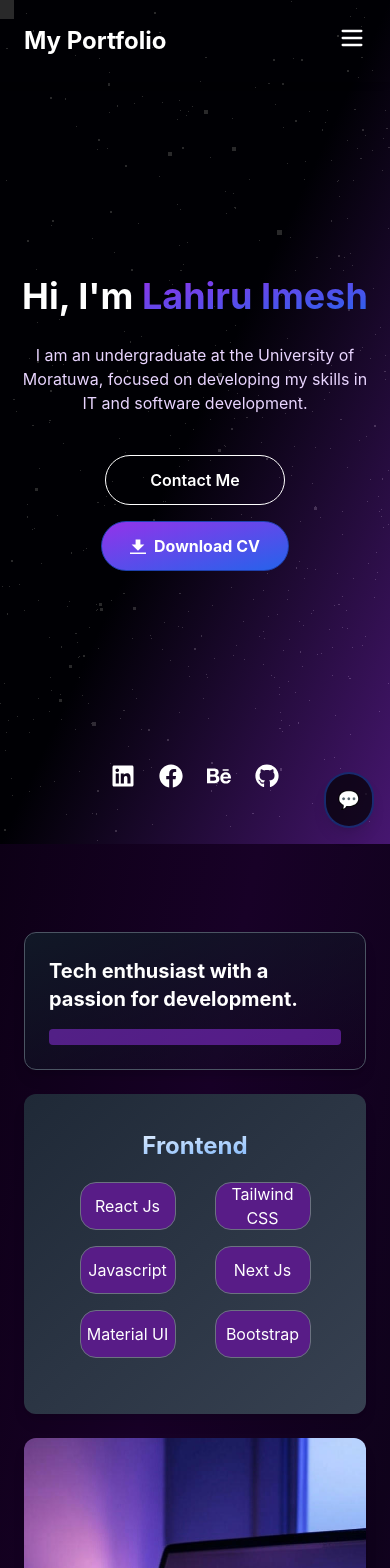
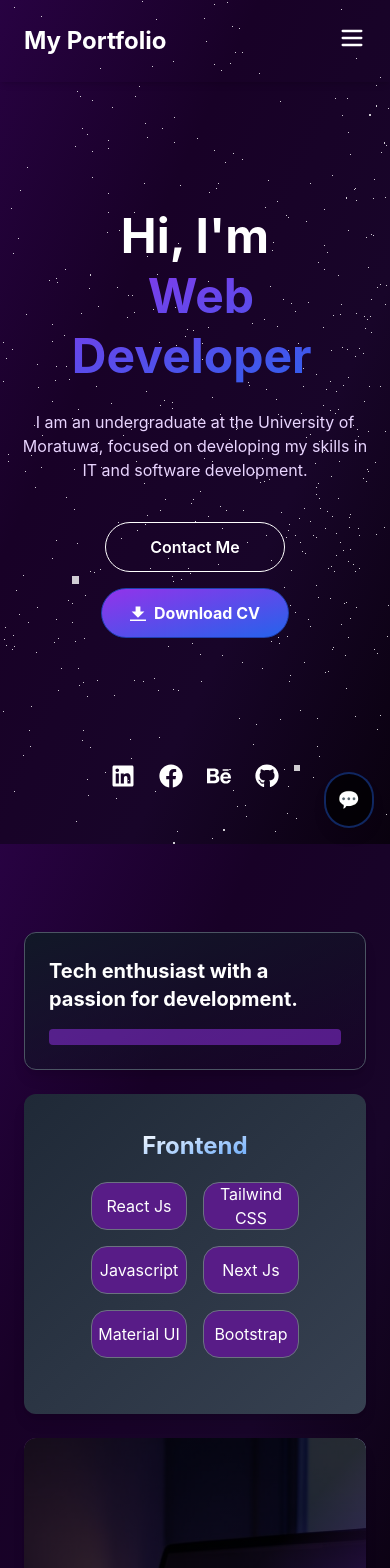
Before and after one commit to lahiruimesh/My-Portfolio-V2, a React (Create React App) app: page / in a window 390 px wide. Shown: the top 1568 px of the page. Built offline with nearby package versions, Linux system fonts and the light colour scheme.

Commit message:
Add frame motion and made some changes for styles

```diff
--- a/package.json
+++ b/package.json
@@ -6,14 +6,17 @@
   "dependencies": {
     "@emailjs/browser": "^4.4.1",
     "cra-template": "1.2.0",
-    "framer-motion": "^12.4.3",
+    "framer-motion": "^12.23.12",
     "lucide-react": "^0.475.0",
     "react": "^19.0.0",
     "react-dom": "^19.0.0",
     "react-ga4": "^2.1.0",
     "react-icons": "^5.4.0",
+    "react-intersection-observer": "^9.16.0",
     "react-router-dom": "^7.6.3",
     "react-scripts": "^5.0.1",
+    "react-simple-typewriter": "^5.0.1",
+    "react-type-animation": "^3.2.0",
     "react-typed": "^2.0.12",
     "three": "^0.173.0",
     "web-vitals": "^4.2.4"
--- a/src/App.css
+++ b/src/App.css
@@ -36,3 +36,12 @@
     transform: rotate(360deg);
   }
 }
+
+/* In App.css */
+.parallax-gradient-bg {
+  background-image: linear-gradient(to bottom right, rgb(40, 2, 66), rgb(24, 1, 39), rgb(24, 5, 41), rgb(9, 1, 14));
+  background-attachment: fixed;
+  background-position: center;
+  background-repeat: no-repeat;
+  background-size: cover;
+}
--- a/src/App.js
+++ b/src/App.js
@@ -13,8 +13,9 @@ import GalaxyBackground from "./Components/GalaxyBackground";
 
 function App() {
   return (
-    <div>
+    <div className='relative'>
       <Navbar />
+      <div className="parallax-gradient-bg scroll-smooth">
       <GalaxyBackground />
       <Chatbot />
       <Hero />
@@ -24,9 +25,16 @@ function App() {
         <Education />
         <BeyondWorks />
         <Contact />
+      </div>
       <Footer />
     </div>
   );
 }
 
 export default App;
+
+
+/*style={{
+        backgroundImage:  "linear-gradient(to bottom right,rgb(13, 0, 22),rgb(24, 1, 39),rgb(15, 2, 27),rgb(35, 0, 59))",
+        backgroundColor: '#000015' // fallback color
+      }} */
--- a/src/Components/About.js
+++ b/src/Components/About.js
@@ -1,161 +1,207 @@
-import React, { useState, useEffect } from 'react';
-import image1 from '../Assets/image2.jpg';
-import image2 from '../Assets/image3.jpg';
+import React, { useState, useEffect } from "react";
+import { motion, AnimatePresence } from "framer-motion";
+import image1 from "../Assets/image2.jpg";
+import image2 from "../Assets/image3.jpg";
 
 const About = () => {
-  // State to manage the current slide
   const [currentSlide, setCurrentSlide] = useState(0);
   const totalSlides = 6;
 
-  // Effect to handle slide transitions every 3 seconds
   useEffect(() => {
     const interval = setInterval(() => {
       setCurrentSlide((prevSlide) => (prevSlide + 1) % totalSlides);
     }, 5000);
-
-    // Cleanup the interval on component unmount
     return () => clearInterval(interval);
   }, [totalSlides]);
 
+  // Variants for slide animation
+  const slideVariants = {
+    enter: (direction) => ({
+      x: direction > 0 ? "100%" : "-100%",
+      opacity: 0,
+    }),
+    center: {
+      x: 0,
+      opacity: 1,
+    },
+    exit: (direction) => ({
+      x: direction > 0 ? "-100%" : "100%",
+      opacity: 0,
+    }),
+  };
+
+  // Track slide direction for smooth slide animations
+  const [direction, setDirection] = React.useState(0);
+
+  useEffect(() => {
+    setDirection(1); // always slide left to right for simplicity, you can customize
+  }, [currentSlide]);
+
   return (
-    <section id="about" className="bg-black text-white items-center justify-center min-h-screen" style={{
-      backgroundImage:  "linear-gradient(to bottom right,rgb(13, 0, 22),rgb(24, 1, 39),rgb(15, 2, 27),rgb(35, 0, 59))",
-      backgroundColor: '#000015' // fallback color
-    }}>
-
+    <section
+      id="about"
+      className="text-white z-10 items-center justify-center min-h-screen"
+    >
       <div className="container mx-auto flex flex-col gap-6 p-6">
         {/* First Row: Card 1, Card 3 (left), Card 2 (right) */}
         <div className="flex flex-col md:flex-row mt-16 gap-6">
           {/* Left Section: Card 1 and Card 3 */}
           <div className="flex flex-col gap-6 w-full md:w-2/5">
             {/* Card 1 */}
-            <div className="bg-gradient-to-br from-gray-900 to-gray rounded-xl border border-gray-600 p-6 shadow-lg h-30">
-              <h2 className="text-xl font-bold">Tech enthusiast with a passion for development.</h2>
+            <motion.div
+              initial={{ opacity: 0, y: 20 }}
+              whileInView={{ opacity: 1, y: 0 }}
+              viewport={{ once: true }}
+              transition={{ duration: 0.7 }}
+              className="bg-gradient-to-br from-gray-900 to-gray rounded-xl border border-gray-600 p-6 shadow-lg h-30"
+            >
+              <h2 className="text-xl font-bold">
+                Tech enthusiast with a passion for development.
+              </h2>
               <div className="h-4 bg-purple-600 rounded mt-4 opacity-50"></div>
-            </div>
+            </motion.div>
 
             {/* Card 3 with Slides */}
-              <div className="bg-gradient-to-br from-gray-800 to-gray-700 rounded-xl p-6 shadow-lg h-80 md:h-60 overflow-hidden">
-              <div className="mt-3 relative w-full h-20">
-                {/* Slide Container */}
+            <div className="bg-gradient-to-br from-gray-800 to-gray-700 rounded-xl p-6 shadow-lg h-80 md:h-60 overflow-hidden relative">
+              <AnimatePresence initial={false} custom={direction}>
+                <motion.div
+                  key={currentSlide}
+                  custom={direction}
+                  variants={slideVariants}
+                  initial="enter"
+                  animate="center"
+                  exit="exit"
+                  transition={{ duration: 0.5, ease: "easeInOut" }}
+                  className="absolute top-0 left-0 w-full h-full flex flex-col justify-center items-center text-center px-6"
+                >
+                  {/* Slide content based on currentSlide */}
+                  {currentSlide === 0 && (
+                    <h2 className="text-3xl font-bold mt-4 mx-5">
+                      Here are some{" "}
+                      <span className="text-3xl font-bold bg-gradient-to-br from-white to-blue-400 text-transparent bg-clip-text">
+                        skills{" "}
+                      </span>
+                      I’ve
+                      <br />
+                      been honing over the past 3 years
+                    </h2>
+                  )}
+                  {currentSlide === 1 && (
+                    <>
+                      <h2 className="text-2xl font-bold bg-gradient-to-br from-white to-blue-400 text-transparent bg-clip-text">
+                        Frontend
+                      </h2>
+                      <div className="m-5 grid grid-cols-2 md:grid-cols-3 justify-items-center gap-4">
+                        {[
+                          "React Js",
+                          "Tailwind CSS",
+                          "Javascript",
+                          "Next Js",
+                          "Material UI",
+                          "Bootstrap",
+                        ].map((skill) => (
                           <div
-                  className="w-full md:h-full flex transition-transform duration-500 ease-in-out"
-                  style={{ transform: `translateX(-${currentSlide * 100}%)` }}
+                            key={skill}
+                            className="bg-purple-900 w-[6rem] h-12 border rounded-2xl border-gray-500 flex items-center justify-center"
                           >
-                  {/* Slide 1 */}
-                  <div className="w-full flex-shrink-0 text-center">
-                  <h2 className="text-3xl font-bold mt-4 ml-5 mr-5">Here are some <span className='text-3xl font-bold bg-gradient-to-br from-white to-blue-400 text-transparent bg-clip-text'>skills </span> I’ve <br />been honing over the past 3 years</h2>
+                            <h3 className="text-white text-base">{skill}</h3>
                           </div>
-                  {/* Slide 2 */}
-                  <div className="w-full flex-shrink-0 text-center">
-                    <h2 className="text-2xl font-bold bg-gradient-to-br from-white to-blue-400 text-transparent bg-clip-text">Frontend</h2>
-                      <div className='m-5 grid grid-cols-2 md:grid-cols-3 justify-items-center gap-4'>
-                        <div className="bg-purple-900 w-[6rem] h-12 border rounded-2xl border-gray-500 flex items-center justify-center">
-                            <h3 className="text-white text-base">React Js</h3>
+                        ))}
                       </div>
-                        <div className="bg-purple-900 w-[6rem] h-12 border rounded-2xl border-gray-500 flex items-center justify-center">
-                            <h3 className="text-white text-base">Tailwind CSS</h3>
+                    </>
+                  )}
+                  {currentSlide === 2 && (
+                    <>
+                      <h2 className="text-2xl font-bold bg-gradient-to-br from-white to-blue-400 text-transparent bg-clip-text">
+                        Backend
+                      </h2>
+                      <div className="m-5 grid grid-cols-2 md:grid-cols-3 justify-items-center gap-4">
+                        {[
+                          "Node Js",
+                          "MongoDB",
+                          "Express Js",
+                          "Nest Js",
+                          "MySQL",
+                        ].map((skill) => (
+                          <div
+                            key={skill}
+                            className="bg-purple-900 w-[6rem] h-12 border rounded-2xl border-gray-500 flex items-center justify-center"
+                          >
+                            <h3 className="text-white text-base">{skill}</h3>
                           </div>
-                        <div className="bg-purple-900 w-[6rem] h-12 border rounded-2xl border-gray-500 flex items-center justify-center">
-                            <h3 className="text-white text-base">Javascript</h3>
+                        ))}
                       </div>
-                        <div className="bg-purple-900 w-[6rem] h-12 border rounded-2xl border-gray-500 flex items-center justify-center">
-                            <h3 className="text-white text-base">Next Js</h3>
+                    </>
+                  )}
+                  {currentSlide === 3 && (
+                    <>
+                      <h2 className="text-2xl font-bold bg-gradient-to-br from-white to-blue-400 text-transparent bg-clip-text">
+                        Programming
+                      </h2>
+                      <div className="m-5 grid grid-cols-2 md:grid-cols-3 justify-items-center gap-4">
+                        {["C", "C#", "Java"].map((skill) => (
+                          <div
+                            key={skill}
+                            className="bg-purple-900 w-[6rem] h-12 border rounded-2xl border-gray-500 flex items-center justify-center"
+                          >
+                            <h3 className="text-white text-base">{skill}</h3>
                           </div>
-                        <div className="bg-purple-900 w-[6rem] h-12 border rounded-2xl border-gray-500 flex items-center justify-center">
-                            <h3 className="text-white text-base">Material UI</h3>
+                        ))}
                       </div>
-                        <div className="bg-purple-900 w-[6rem] h-12 border rounded-2xl border-gray-500 flex items-center justify-center">
-                            <h3 className="text-white text-base">Bootstrap</h3>
+                    </>
+                  )}
+                  {currentSlide === 4 && (
+                    <>
+                      <h2 className="text-2xl font-bold bg-gradient-to-br from-white to-blue-400 text-transparent bg-clip-text">
+                        Design
+                      </h2>
+                      <div className="m-5 grid grid-cols-2 md:grid-cols-3 justify-items-center gap-4">
+                        {["Photoshop", "Illustrator", "Figma", "Canva"].map(
+                          (skill) => (
+                            <div
+                              key={skill}
+                              className="bg-purple-900 w-[6rem] h-12 border rounded-2xl border-gray-500 flex items-center justify-center"
+                            >
+                              <h3 className="text-white text-base">{skill}</h3>
+                            </div>
+                          )
+                        )}
+                      </div>
+                    </>
+                  )}
+                  {currentSlide === 5 && (
+                    <>
+                      <h2 className="text-2xl font-bold bg-gradient-to-br from-white to-blue-400 text-transparent bg-clip-text">
+                        Tools & Platforms
+                      </h2>
+                      <div className="m-5 grid grid-cols-2 md:grid-cols-3 justify-items-center gap-4">
+                        {["VS Code", "Postman", "Git", "Github"].map((skill) => (
+                          <div
+                            key={skill}
+                            className="bg-purple-900 w-[6rem] h-12 border rounded-2xl border-gray-500 flex items-center justify-center"
+                          >
+                            <h3 className="text-white text-base">{skill}</h3>
+                          </div>
+                        ))}
+                      </div>
+                    </>
+                  )}
+                </motion.div>
+              </AnimatePresence>
             </div>
           </div>
-                  </div>
-                  {/* Slide 3 */}
-                  <div className="w-full flex-shrink-0 text-center">
-                    <h2 className="text-2xl font-bold bg-gradient-to-br from-white to-blue-400 text-transparent bg-clip-text">Backend</h2>
-                      <div className='m-5 grid grid-cols-2 md:grid-cols-3 justify-items-center gap-4'>
-                        <div className="bg-purple-900 w-[6rem] h-12 border rounded-2xl border-gray-500 flex items-center justify-center">
-                            <h3 className="text-white text-base">Node Js</h3>
-                        </div>
-                        <div className="bg-purple-900 w-[6rem] h-12 border rounded-2xl border-gray-500 flex items-center justify-center">
-                            <h3 className="text-white text-base">MongoDB</h3>
-                        </div>
-                        <div className="bg-purple-900 w-[6rem] h-12 border rounded-2xl border-gray-500 flex items-center justify-center">
-                            <h3 className="text-white text-base">Express Js</h3>
-                        </div>
-                        <div className="bg-purple-900 w-[6rem] h-12 border rounded-2xl border-gray-500 flex items-center justify-center">
-                            <h3 className="text-white text-base">Nest Js</h3>
-                        </div>
-                        <div className="bg-purple-900 w-[6rem] h-12 border rounded-2xl border-gray-500 flex items-center justify-center">
-                            <h3 className="text-white text-base">MySQL</h3>
-                        </div>
-                      </div>
-                  </div>
-                  {/* Slide 4 */}
-                  <div className="w-full flex-shrink-0 text-center">
-                    <h2 className="text-2xl font-bold bg-gradient-to-br from-white to-blue-400 text-transparent bg-clip-text">Programming</h2>
-                      <div className='m-5 grid grid-cols-2 md:grid-cols-3 justify-items-center gap-4'>
-                        <div className="bg-purple-900 w-[6rem] h-12 border rounded-2xl border-gray-500 flex items-center justify-center">
-                            <h3 className="text-white text-base">C</h3>
-                        </div>
-                        <div className="bg-purple-900 w-[6rem] h-12 border rounded-2xl border-gray-500 flex items-center justify-center">
-                            <h3 className="text-white text-base">C#</h3>
-                        </div>
-                        <div className="bg-purple-900 w-[6rem] h-12 border rounded-2xl border-gray-500 flex items-center justify-center">
-                            <h3 className="text-white text-base">Java</h3>
-                        </div>
-                      </div>
-                  </div>
-                  {/* Slide 5 */}
-                  <div className="w-full flex-shrink-0 text-center">
-                    <h2 className="text-2xl font-bold bg-gradient-to-br from-white to-blue-400 text-transparent bg-clip-text">Design</h2>
-                      <div className='m-5 grid grid-cols-2 md:grid-cols-3 justify-items-center gap-4'>
-                        <div className="bg-purple-900 w-[6rem] h-12 border rounded-2xl border-gray-500 flex items-center justify-center">
-                            <h3 className="text-white text-base">Photoshop</h3>
-                        </div>
-                        <div className="bg-purple-900 w-[6rem] h-12 border rounded-2xl border-gray-500 flex items-center justify-center">
-                            <h3 className="text-white text-base">Illustrator</h3>
-                        </div>
-                        <div className="bg-purple-900 w-[6rem] h-12 border rounded-2xl border-gray-500 flex items-center justify-center">
-                            <h3 className="text-white text-base">Figma</h3>
-                        </div>
-                        <div className="bg-purple-900 w-[6rem] h-12 border rounded-2xl border-gray-500 flex items-center justify-center">
-                            <h3 className="text-white text-base">Canva</h3>
-                        </div>
-                      </div>
-                  </div>
-                  {/* Slide 6 */}
-                  <div className="w-full flex-shrink-0 text-center">
-                    <h2 className="text-2xl font-bold bg-gradient-to-br from-white to-blue-400 text-transparent bg-clip-text">Tools & Platforms</h2>
-                      <div className='m-5 grid grid-cols-2 md:grid-cols-3 justify-items-center gap-4'>
-                        <div className="bg-purple-900 w-[6rem] h-12 border rounded-2xl border-gray-500 flex items-center justify-center">
-                            <h3 className="text-white text-base">VS Code</h3>
-                        </div>
-                        <div className="bg-purple-900 w-[6rem] h-12 border rounded-2xl border-gray-500 flex items-center justify-center">
-                            <h3 className="text-white text-base">Postman</h3>
-                        </div>
-                        <div className="bg-purple-900 w-[6rem] h-12 border rounded-2xl border-gray-500 flex items-center justify-center">
-                            <h3 className="text-white text-base">Git</h3>
-                        </div>
-                        <div className="bg-purple-900 w-[6rem] h-12 border rounded-2xl border-gray-500 flex items-center justify-center">
-                            <h3 className="text-white text-base">Github</h3>
-                        </div>
-                      </div>
-                  </div>
-
-                </div>
-              </div>
-            </div>
-          </div>
-
           {/* Right Section: Card 2 */}
-          <div
-            className="rounded-xl p-6 shadow-lg flex flex-col w-full md:w-3/5 h-100 overflow-hidden"
+          <motion.div
+            initial={{ opacity: 0, y: 20 }}
+            whileInView={{ opacity: 1, y: 0 }}
+            viewport={{ once: true }}
+            transition={{ duration: 0.7 }}
+            className="rounded-xl p-6 shadow-lg flex flex-col w-full md:w-3/5 h-100 overflow-hidden relative"
             style={{
               backgroundImage: `url(${image1})`,
-              backgroundSize: 'cover',
-              backgroundPosition: 'center',
-              backgroundRepeat: 'no-repeat'
+              backgroundSize: "cover",
+              backgroundPosition: "center",
+              backgroundRepeat: "no-repeat",
             }}
           >
             {/* Gradient overlay */}
@@ -163,23 +209,29 @@ const About = () => {
 
             {/* Content */}
             <div className="relative z-10">
-              <h2 className="text-3xl font-bold text-left mt-60 ml-0 md:ml-5">I believe in listening
-              <br /> first, then creating  <br />  with purpose</h2>
+              <h2 className="text-3xl font-bold text-left mt-60 ml-0 md:ml-5">
+                I believe in listening
+                <br />
+                first, then creating <br /> with purpose
+              </h2>
             </div>
+          </motion.div>
         </div>
-          </div>
-
 
         {/* Second Row: Card 4 (left), Card 5 and Card 6 (right) */}
         <div className="flex flex-col md:flex-row gap-6">
           {/* Left Section: Card 4 */}
-          <div
+          <motion.div
+            initial={{ opacity: 0, y: 20 }}
+            whileInView={{ opacity: 1, y: 0 }}
+            viewport={{ once: true }}
+            transition={{ duration: 0.7 }}
             className="rounded-xl p-6 shadow-lg flex flex-col w-full md:w-3/5 h-75 relative overflow-hidden"
             style={{
               backgroundImage: `url(${image2})`,
-              backgroundSize: 'cover',
-              backgroundPosition: 'center',
-              backgroundRepeat: 'no-repeat'
+              backgroundSize: "cover",
+              backgroundPosition: "center",
+              backgroundRepeat: "no-repeat",
             }}
           >
             {/* Gradient overlay */}
@@ -187,14 +239,20 @@ const About = () => {
 
             {/* Content */}
             <div className="relative z-10">
-              <h2 className="text-3xl font-bold text-left mt-60 ml-0 md:ml-5">Always exploring <br /> new challenges  <br />  and creative roles</h2>
+              <h2 className="text-3xl font-bold text-left mt-60 ml-0 md:ml-5">
+                Always exploring <br /> new challenges <br /> and creative roles
+              </h2>
             </div>
-          </div>
+          </motion.div>
 
           {/* Right Section: Card 5 and Card 6 */}
-          <div className="flex flex-col gap-6 w-full md:w-2/5">
-
-
+          <motion.div
+            initial={{ opacity: 0, y: 20 }}
+            whileInView={{ opacity: 1, y: 0 }}
+            viewport={{ once: true }}
+            transition={{ duration: 0.7 }}
+            className="flex flex-col gap-6 w-full md:w-2/5"
+          >
             {/* Card 6 */}
             <div className="bg-gradient-to-br from-gray-800 to-purple-900 rounded-2xl p-6">
               <h2 className="text-2xl font-extrabold text-white tracking-wide mb-3">
@@ -219,9 +277,7 @@ const About = () => {
                 Actively engaged in university tech clubs and hackathons. Participated in interfaculty competitions and contributed to organizing student tech meetups.
               </p>
             </div>
-
-
-          </div>
+          </motion.div>
         </div>
       </div>
     </section>
--- a/src/Components/GalaxyBackground.js
+++ b/src/Components/GalaxyBackground.js
@@ -25,7 +25,7 @@ const GalaxyBackground = () => {
     // Create stars
     const starGeometry = new THREE.BufferGeometry();
     const starMaterial = new THREE.PointsMaterial({
-      size: 0.045,
+      size: 0.02,
       transparent: true,
       opacity: 0.8,
     });
@@ -45,8 +45,8 @@ const GalaxyBackground = () => {
     // Animation loop
     const animate = () => {
       requestAnimationFrame(animate);
-      stars.rotation.y += 0.0006;
-      stars.rotation.x += 0.0006;
+      stars.rotation.y += 0.001;
+      stars.rotation.x += 0.001;
       renderer.render(scene, camera);
     };
     animate();
@@ -70,7 +70,7 @@ const GalaxyBackground = () => {
   }, []);
 
 
-  return <div ref={mountRef} className="absolute top-0 left-0 w-full h-full z-0" style={{ backgroundColor: '#000015' }}/>;
+  return <div ref={mountRef} className="absolute top-0 left-0 w-full z-0"/>;
 };
 
 export default GalaxyBackground;
--- a/src/Components/Hero.js
+++ b/src/Components/Hero.js
@@ -56,6 +56,8 @@ export default Hero;
 import React from "react";
 import GalaxyBackground from "./GalaxyBackground";
 import CV from '../Assets/CV.pdf';
+import { TypeAnimation } from 'react-type-animation';
+import { Typewriter } from 'react-simple-typewriter';
 import { FaLinkedin, FaFacebook, FaBehance, FaGithub } from "react-icons/fa";
 
 const socialLinks = [
@@ -72,8 +74,6 @@ const Hero = () => {
       id="hero"
       className="h-screen flex items-center justify-center text-white relative overflow-hidden px-4"
     >
-      <GalaxyBackground />
-
       {/* Social Icons */}
       {/* Sidebar Icons for Desktop (hidden on mobile) */}
 <div className="hidden sm:flex absolute left-10 top-1/2 transform -translate-y-1/2 flex-col space-y-6 z-10">
@@ -97,17 +97,34 @@ const Hero = () => {
 
       {/* Main Content */}
       <div className="text-center relative z-10 max-w-4xl">
-        <h1 className="text-4xl md:text-6xl lg:text-7xl font-bold leading-tight">
-          Hi, I'm{" "}
-          <span className="bg-gradient-to-br from-purple-600 to-blue-600 text-transparent bg-clip-text">
-            Lahiru Imesh
-          </span>
-        </h1>
+      <h1 className="text-5xl sm:text-4xl md:text-6xl lg:text-7xl font-bold leading-tight flex flex-col sm:flex-row sm:flex-wrap items-center sm:gap-2">
+  <span>Hi, I'm</span>
+  <span className="ml-3 bg-gradient-to-br from-purple-600 to-blue-600 text-transparent bg-clip-text">
+    <TypeAnimation
+      sequence={[
+        'Lahiru Imesh',
+        2000,
+        '',
+        'Web Developer',
+        2000,
+        'UI/UX Designer',
+        2000,
+        'Lahiru Imesh',
+        2000,
+      ]}
+      speed={200}
+      repeat={Infinity}
+      cursor={true} // this adds the blinking |
+    />
+  </span>
+</h1>
 
-        <p className="text-base md:text-xl mt-6 text-purple-200">
+
+
+        <h2 className="text-base md:text-2xl mt-6 text-purple-200">
           I am an undergraduate at the University of Moratuwa, focused on <br className="hidden sm:inline" />
           developing my skills in IT and software development.
-        </p>
+        </h2>
 
         {/* Buttons */}
         <div className="flex flex-col sm:flex-row items-center justify-center gap-4 mt-10">
```
Also changed, not shown: src/Components/BeyondWorks.js (+26 -28 lines), src/Components/Contact.js (+12 -10 lines), src/Components/Education.js (+59 -38 lines), src/Components/Projects.js (+28 -28 lines), src/Components/Skills.js (+28 -15 lines), 1 other file (tests, documents, lock files or other folders). Lines whose indentation alone changed are shown as unchanged.
